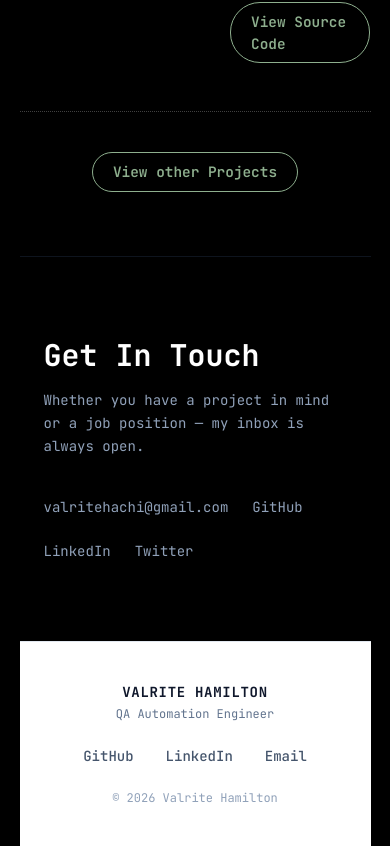
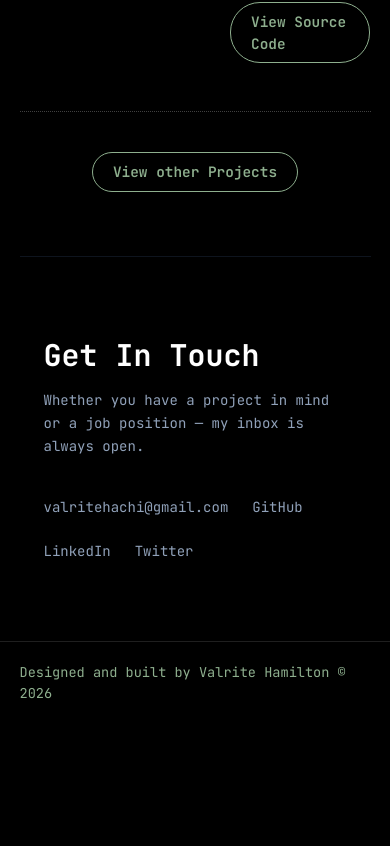
Before and after one commit to Valritehachi/my-portfolio, a Next.js app: page / in a window 390 px wide. Shown: the part 5937-6783 px from the top of the page. After the commit the page ends 6660 px from the top, so only its background shows below. Built offline with nearby package versions, Linux system fonts and the light colour scheme.

Commit message:
Full-width dark footer, move padding to content-inner only
Co-Authored-By: Claude Sonnet 4.6 <noreply@anthropic.com>

```diff
--- a/src/app/globals.css
+++ b/src/app/globals.css
@@ -36,16 +36,17 @@ body {
   display: flex;
   flex-direction: column;
   min-height: 100vh;
-  padding: 0 5%;
 }
 
 @media (min-width: 768px) {
   .content-right {
     grid-column: 2 / 3;
-    padding-left: 5%;
-    padding-right: 5%;
     margin-right: 8%;
   }
+}
+
+.content-inner {
+  padding: 0 5%;
 }
 
 @keyframes fadeInUp {
--- a/src/app/layout.tsx
+++ b/src/app/layout.tsx
@@ -24,7 +24,7 @@ export default function RootLayout({
       <body className="antialiased">
         <Sidebar />
         <div className="content-right">
-          <main className="flex-1">{children}</main>
+          <main className="flex-1 content-inner">{children}</main>
           <Footer />
         </div>
       </body>
--- a/src/components/Footer.tsx
+++ b/src/components/Footer.tsx
@@ -2,30 +2,27 @@ export default function Footer() {
   const year = new Date().getFullYear();
 
   return (
-    <footer className="border-t border-slate-200 py-10 px-6 sm:px-10 bg-white">
-      <div className="max-w-6xl mx-auto flex flex-col sm:flex-row items-center justify-between gap-6">
-        <div className="flex flex-col items-center sm:items-start gap-1">
-          <span className="text-slate-900 text-sm font-bold tracking-wider">VALRITE HAMILTON</span>
-          <span className="text-slate-500 text-xs">QA Automation Engineer</span>
-        </div>
-
-        <div className="flex items-center gap-8">
-          <a href="https://github.com/Valritehachi" target="_blank" rel="noopener noreferrer"
-             className="text-slate-600 hover:text-slate-900 text-sm font-medium transition-colors duration-200">
-            GitHub
-          </a>
-          <a href="https://www.linkedin.com/in/valrite-ehachi-a4714a397/" target="_blank" rel="noopener noreferrer"
-             className="text-slate-600 hover:text-slate-900 text-sm font-medium transition-colors duration-200">
-            LinkedIn
-          </a>
-          <a href="mailto:valritehachi@gmail.com"
-             className="text-slate-600 hover:text-slate-900 text-sm font-medium transition-colors duration-200">
-            Email
-          </a>
-        </div>
-
-        <p className="text-slate-400 text-xs">&copy; {year} Valrite Hamilton</p>
-      </div>
+    <footer
+      style={{
+        borderTop: "1px solid rgba(255,255,255,0.12)",
+        padding: "1.25rem 5%",
+        backgroundColor: "#000",
+        display: "flex",
+        justifyContent: "flex-end",
+      }}
+    >
+      <p style={{ color: "#8eaf8e", fontSize: "0.85em", margin: 0 }}>
+        Designed and built by{" "}
+        <a
+          href="https://github.com/Valritehachi"
+          target="_blank"
+          rel="noopener noreferrer"
+          style={{ color: "#8eaf8e" }}
+        >
+          Valrite Hamilton
+        </a>{" "}
+        &copy; {year}
+      </p>
     </footer>
   );
 }
```
